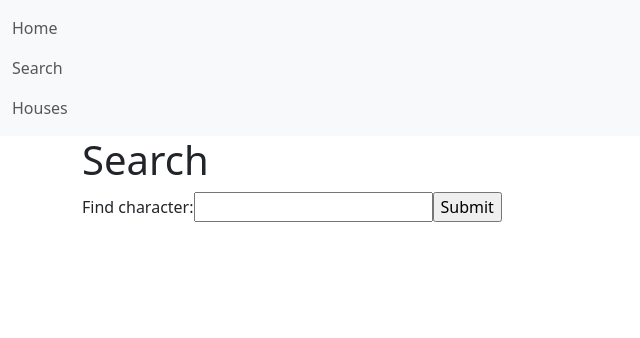
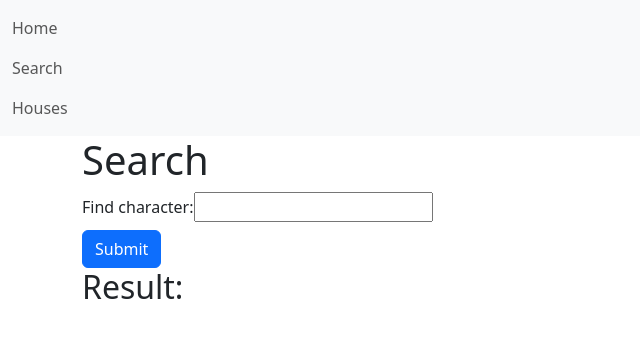
Before and after one commit to golson-pdx/cs464p-564-frontendhw, a React (Create React App) app in the folder hw3/exercise-03/: page /search in a window 1280 px wide. Shown: the top 338 px of the page, without its empty margins (0-640 px from the left). Built offline with nearby package versions, Linux system fonts and the light colour scheme.

Commit message:
add Bootstrap classes to form

```diff
--- a/hw3/exercise-03/src/pages/Search.jsx
+++ b/hw3/exercise-03/src/pages/Search.jsx
@@ -34,18 +34,25 @@ const Search = () => {
     <>
       <h1>Search</h1>
       <form onSubmit={handleSubmit}>
-        <label>
+        <div class="form-group">
+        <label class="form-label">
           Find character:
-          <input
+        </label>
+        <input
             type="text"
+            class="form-label"
             value={character}
+            required
             onChange={(e) => setCharacter(e.target.value)}
           />
-          <input type="submit" />
-        </label>
+        </div>
+        <div class="form-group">
+          <input class="btn btn-primary" type="submit" />
+        </div>
       </form>
       <div class="" id="result">
-        <h1>{characterData.name}</h1>
+        <h2>Result:</h2>
+        <h3>{characterData.name}</h3>
         <img src={characterData.image} alt={characterData.name} />
       </div>
     </>
```
